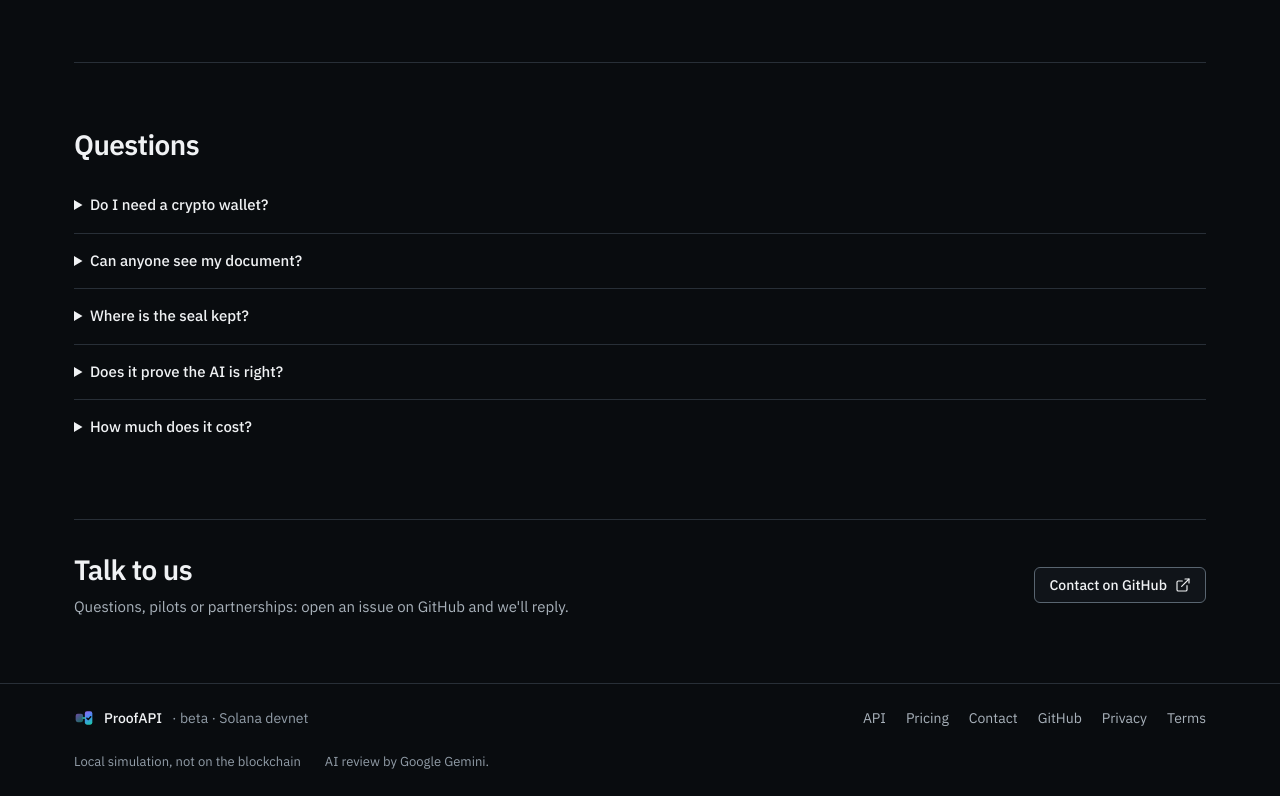
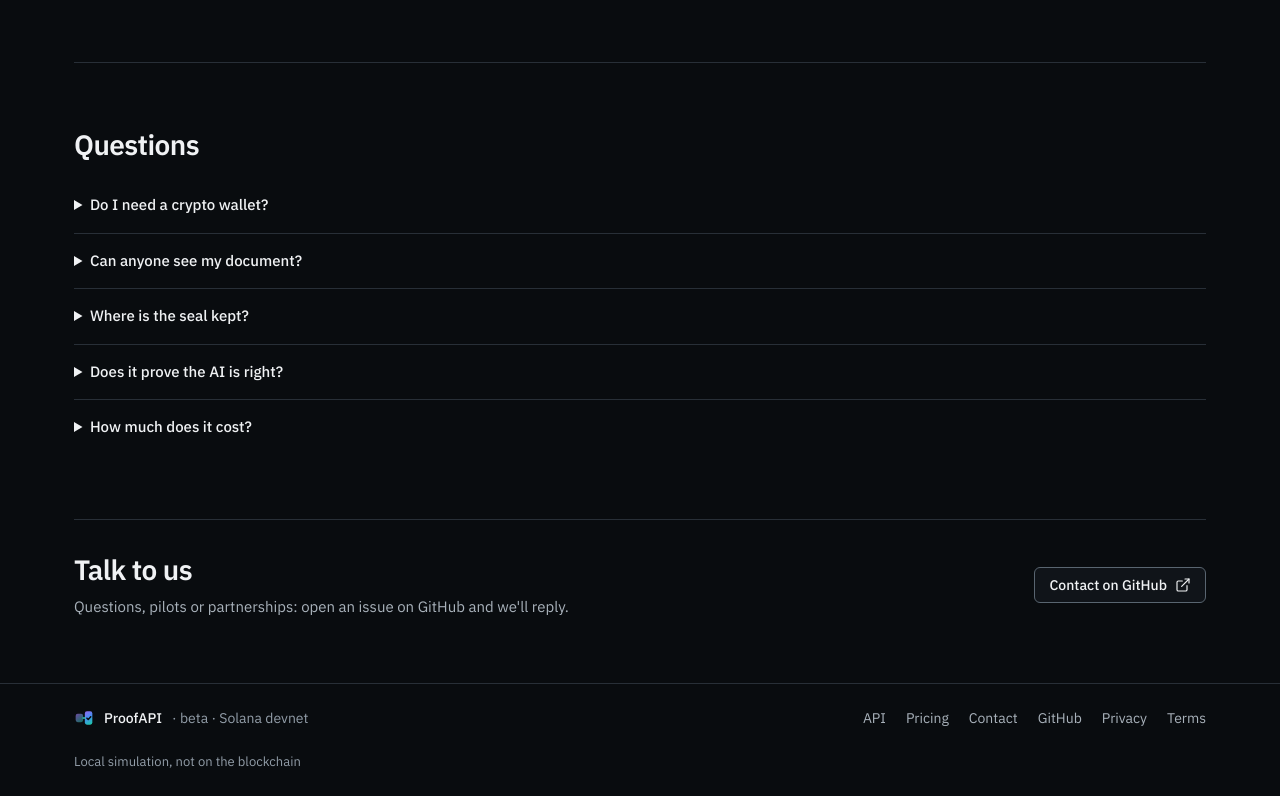
Before and after one commit to Kriazer078/proofapi, a Next.js app: page / in a window 1280 px wide. Shown: the part 2459-3255 px from the top of the page. Built offline with nearby package versions, Linux system fonts and the light colour scheme; no server answers.

Commit message:
feat: remove the AI provider line from the footer
Co-Authored-By: Claude Opus 5.5 <noreply@anthropic.com>

```diff
--- a/components/site/site-footer.tsx
+++ b/components/site/site-footer.tsx
@@ -1,6 +1,6 @@
 import Link from "next/link";
 import { Logo } from "@/components/logo";
-import { getAIProviderName, getChainMode } from "@/lib/config";
+import { getChainMode } from "@/lib/config";
 import { CONTACT_URL, GITHUB_URL } from "@/lib/i18n/marketing";
 import { getMessages } from "@/lib/i18n/server";
 
@@ -64,9 +64,6 @@ export async function SiteFooter() {
         ) : (
           <span>{t.cert.simulation}</span>
         )}
-        <span>
-          {getAIProviderName() === "gemini" ? t.footer.gemini : t.footer.demo}
-        </span>
       </div>
     </footer>
   );
```
